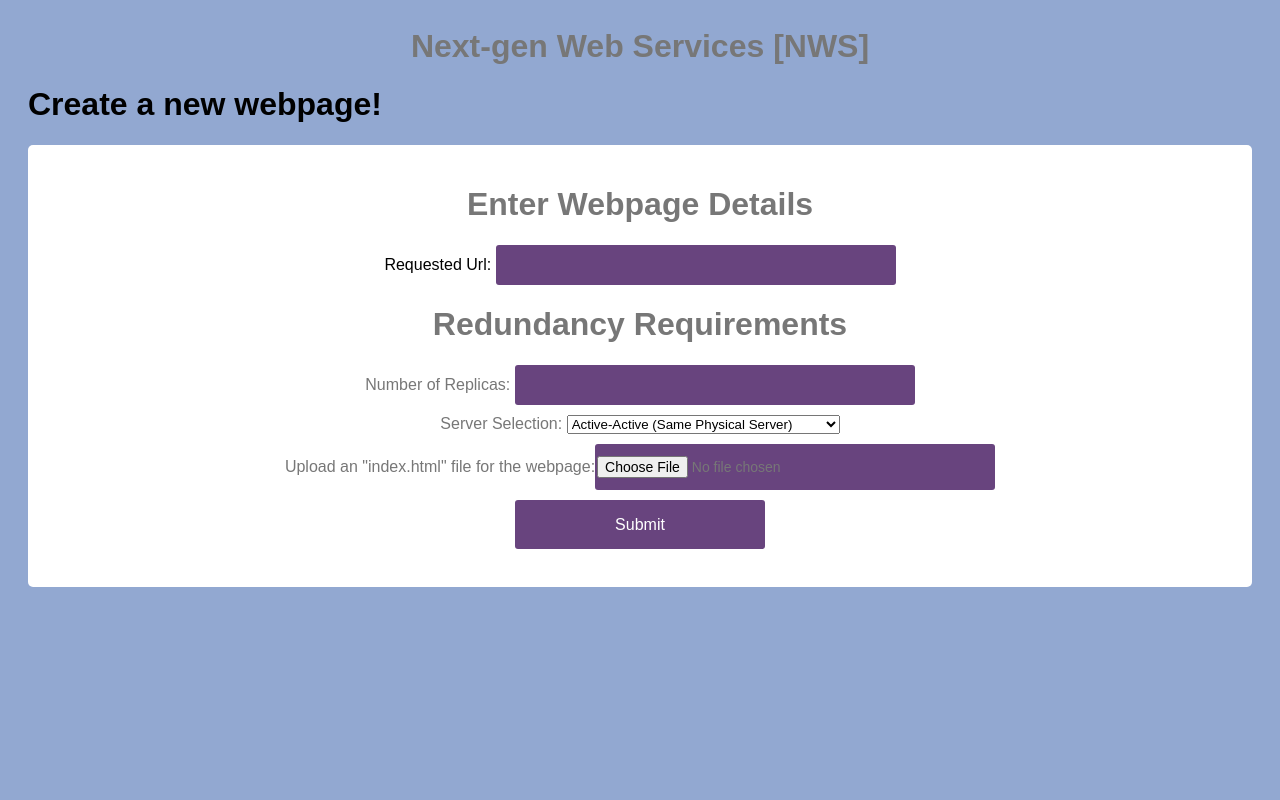
After one commit to shikhasuneja/AdvNGN_ContentProviderFrontend, a Flask app: page /create_webpage in a window 1280 px wide. The commit adds this page. Run offline with Flask 2, Linux system fonts and the light colour scheme.

Commit message:
Added the sign-up page and website_creation page!

```diff
--- a/nws_webpage.py
+++ b/nws_webpage.py
@@ -1,5 +1,6 @@
 from flask import Flask, render_template, redirect, url_for, request
 import logging
+from user import UserAccount
 
 logging.basicConfig(level=logging.INFO)
 app = Flask(__name__)
@@ -12,16 +13,33 @@ def home():
 
 @app.route('/homepage', methods=['GET', 'POST'])
 def homepage():
-    error = None
+    message = None
     if request.method == 'POST':
-        print("Post Request")
-        if request.form['newusername'] and request.form['newpassword']:
-            print("New Sign up, store credentials in the database!!")
-        elif request.form['username'] != 'admin' or request.form['password'] != 'admin':
-            error = 'Invalid Credentials. Please try again.'
-        else:
-            return redirect(url_for('homepage'))
-    return render_template('homepage.html', error=error)
+        if request.form['newusername'] and request.form['newemail'] and request.form['newpassword']:
+            logging.info("New Sign up, store credentials in the database!!")
+            admin = UserAccount(request.form['newusername'], request.form['newemail'], request.form['newpassword'])
+            admin.create_account()
+            return redirect(url_for('user_session'))
+        #elif request.form['username'] != 'admin' or request.form['password'] != 'admin':
+        #    error = 'Invalid Credentials. Please try again.'
+        #else:
+        #    return redirect(url_for('homepage'))
+    return render_template('homepage.html', error = message)
+
+
+@app.route('/submission_successful', methods=['GET'])
+def submission_successful():
+    return render_template('submission_successful.html')
+
+
+@app.route('/user_session', methods=['GET'])
+def user_session():
+    return render_template('user_session.html')
+
+
+@app.route('/create_webpage', methods=['GET'])
+def create_webpage():
+    return render_template('create_webpage.html')
 
 
 if __name__ == '__main__':
--- /dev/null
+++ b/templates/create_webpage.html
@@ -0,0 +1,30 @@
+<html>
+<head>
+<title>Next-gen Web Services [NWS]</title>
+<meta name="viewport" content="width=device-width, initial-scale=1.0">
+<link rel="stylesheet" href="/static/style.css" type="text/css">
+</head>
+<body>
+<form action="/create_webpage.html" method="post">
+<div class="app-title"> <h1>Next-gen Web Services [NWS]<h1></div>
+<h1>Create a new webpage!</h1>
+<div class="login-screen">
+<div class="app-title"><h1>Enter Webpage Details</h1></div>
+<div class="login-form">
+<div class="control-group">Requested Url: <input type="text" name="url" class="login-field"></div>
+<div class="app-title"><h1>Redundancy Requirements</h1>
+<div class="control-group">Number of Replicas: <input type="text" name="replicas" class="login-field"></div>
+<div class="control-group">Server Selection:
+<select>
+<option value="aa_same">Active-Active (Same Physical Server)</option>
+<option value="aa_diff">Active-Active (Different Physical Servers)</option>
+<option value="ab_same">Active-Backup (Same Physical Server)</option>
+<option value="ab_diff">Active-Backup (Different Physical Servers)</option>
+</select>
+</div>
+<div class="control-group">Upload an "index.html" file for the webpage:<input type="file" id="index" name="index" accept="html"></div>
+</div> <input type="submit" value="Submit" class="btn btn-primary btn-large btn-block"><br></div>
+</div>
+</form>
+</body>
+</html>
```
Also changed, not shown: static/style.css (+42 -0 lines), templates/homepage.html (+27 -2 lines), templates/submission_successful.html (added, +12 -0 lines), templates/user_session.html (added, +22 -0 lines), user.py (added, +18 -0 lines).
